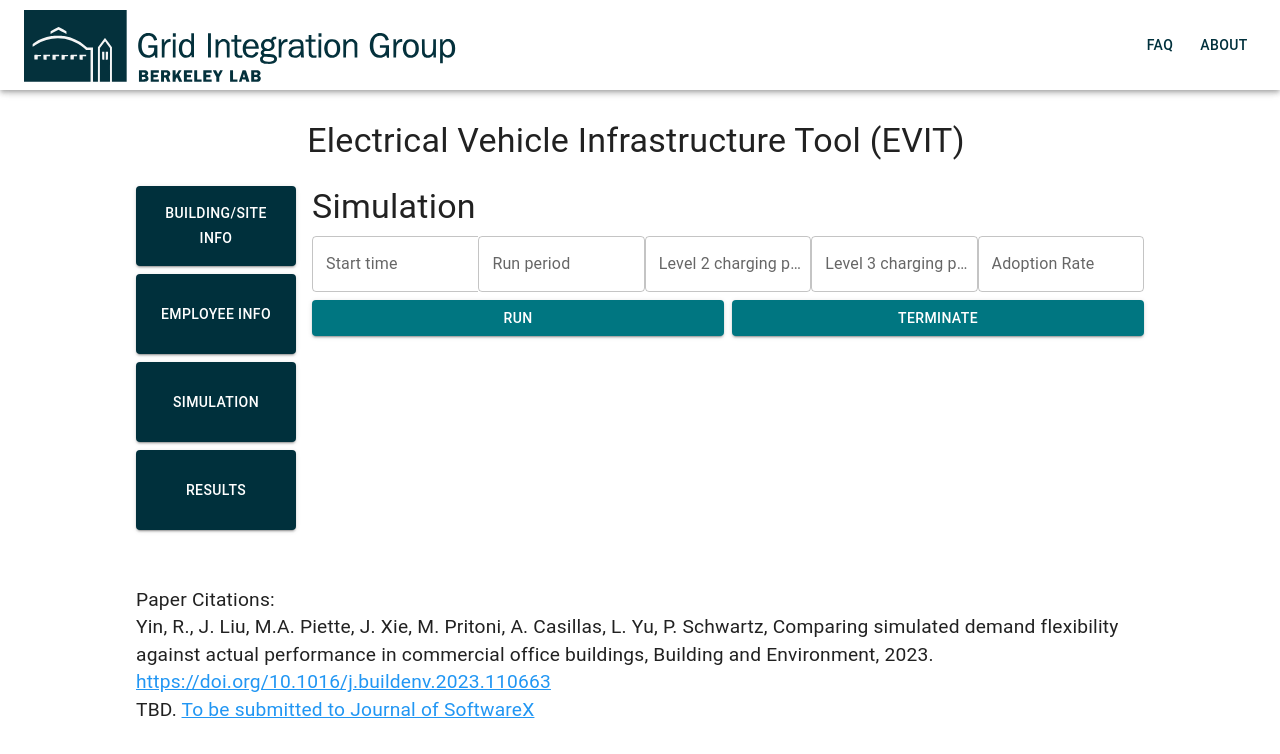
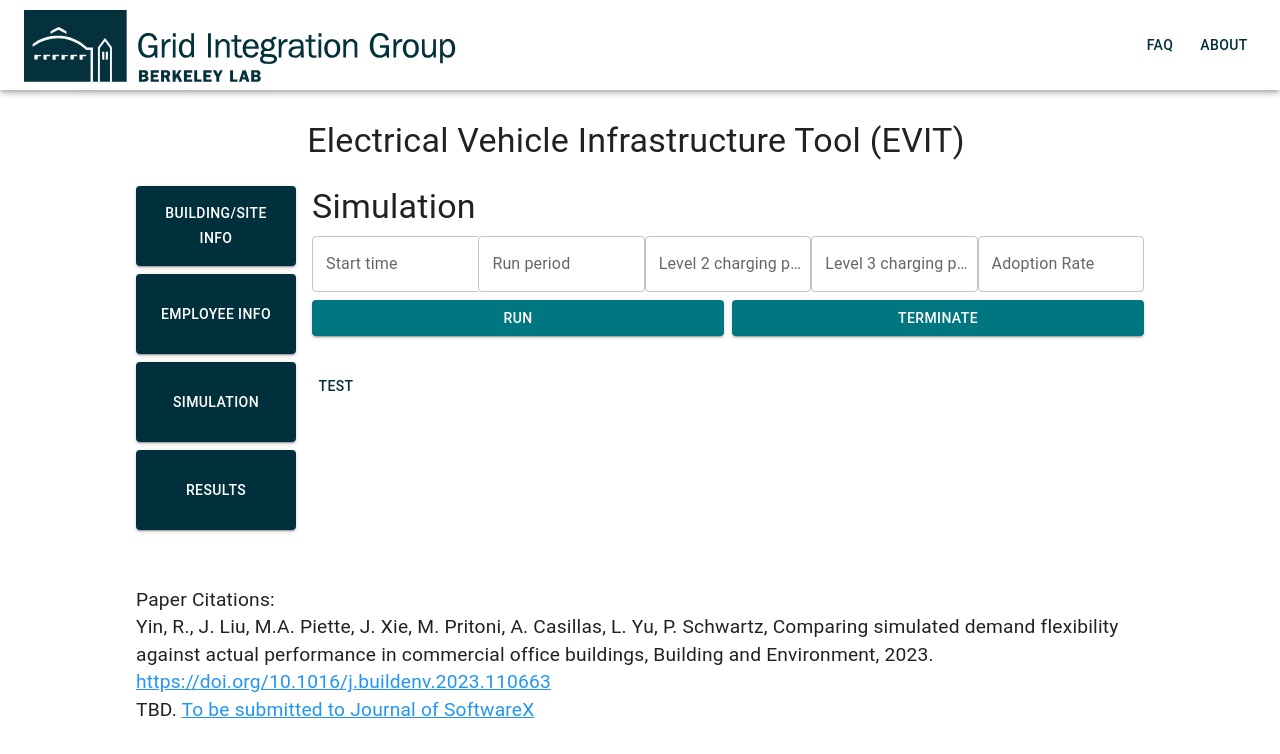
Before and after one commit to rongxinyin/ev-infrastructure-tool, a React (Create React App) app in the folder client/: page / in a window 1280 px wide. Both pictures are taken after a click on the button "SIMULATION". Shown: the top 754 px of the page. Built offline with nearby package versions, Linux system fonts and the light colour scheme.

Commit message:
requests working except for sending back the results

```diff
--- a/client/src/components/EmployeeInfo.js
+++ b/client/src/components/EmployeeInfo.js
@@ -73,6 +73,8 @@ export default function EmployeeInfo({ onFormSubmit }) {
           : "",
         home_charging: employeeData.homeCharging,
         id: Math.random().toString(36).substring(2, 15),
+        parking_lot: "bldg-90"
+        // TODO: find out above is permanent or use diff bldg types
       },
     ]);
     setEmployeeData({
--- a/client/src/pages/Home.js
+++ b/client/src/pages/Home.js
@@ -42,9 +42,13 @@ export default function Home() {
   const [showResults, setShowResults] = useState(false);
 
   const [buildingInfoData, setBuildingInfoData] = useState({});
+
   const [employeeInfoData, setEmployeeInfoData] = useState({});
   const [employeeCommuteData, setEmployeeCommuteData] = useState({});
-  const [simulationData, setSimulationData] = useState({});
+
+  const [simulationConfigData, setSimulationConfigData] = useState({});
+  const [simulationResultData, setSimulationResultData] = useState({});
+
 
   const handleBuildingInfoFormSubmit = (data) => {
     setBuildingInfoData(data);
@@ -55,8 +59,8 @@ export default function Home() {
     getEmployeeCommuteInfo();
   };
 
-  const handleSimulationFormSubmit = (data) => {
-    setSimulationData(data);
+  const handleSimulationConfigFormSubmit = (data) => {
+    setSimulationConfigData(data);
   }
 
   const switchPagesButton = (state) => {
@@ -97,12 +101,37 @@ export default function Home() {
           "Content-Type": "application/json",
         },
         body: JSON.stringify(employeeInfoData, null, 2),
+
       }
     );
 
     const result = await response.json();
     console.log(result); // Process the result as needed
     setEmployeeCommuteData(result);
+  };
+
+  const getSimulationData = async () => {
+    const response = await fetch(
+      "http://localhost:8080/process-simulation",
+      {
+        method: "POST",
+        headers: {
+          "Content-Type": "application/json",
+        },
+        // body: JSON.stringify(Object.assign({}, employeeCommuteData, simulationConfigData), null, 2),
+        body: JSON.stringify(employeeCommuteData, null, 2)
+
+        // startTime: simulationData.start_time,
+        // runPeriod: simulationData.run_period,
+        // l2ChargingPower: simulationData.l2_charging_power,
+        // l3ChargingPower: simulationData.l3_charging_power,
+        // adoptionRate: simulationData.adoption_rate
+      }
+    );
+
+    const result = await response.json();
+    console.log(result); // Process the result as needed
+    setSimulationResultData(result);
   };
 
   return (
@@ -178,14 +207,17 @@ export default function Home() {
           {/* {showEmployeeInfo && (
             <pre>{JSON.stringify(employeeInfoData, null, 2)}</pre>
           )} */}
-          {/* {showEmployeeInfo && (
+          {showEmployeeInfo && (
             <Button onClick={() => getEmployeeCommuteInfo()}>TEST</Button>
-          )} */}
-          {/* {showEmployeeInfo && (
+          )}
+          {showEmployeeInfo && (
             <pre>{JSON.stringify(employeeCommuteData, null, 2)}</pre>
-          )} */}
+          )}
           {showResults && <Results />}
-          {showSimulation && <Simulation onFormSubmit={handleSimulationFormSubmit} />}
+          {showSimulation && <Simulation onFormSubmit={handleSimulationConfigFormSubmit} />}
+          {showSimulation && (
+            <Button onClick={() => getSimulationData()}>TEST</Button>
+          )}
         </Grid>
 
         <Grid
```
Also changed, not shown: 2 other files (tests, documents, lock files or other folders).
